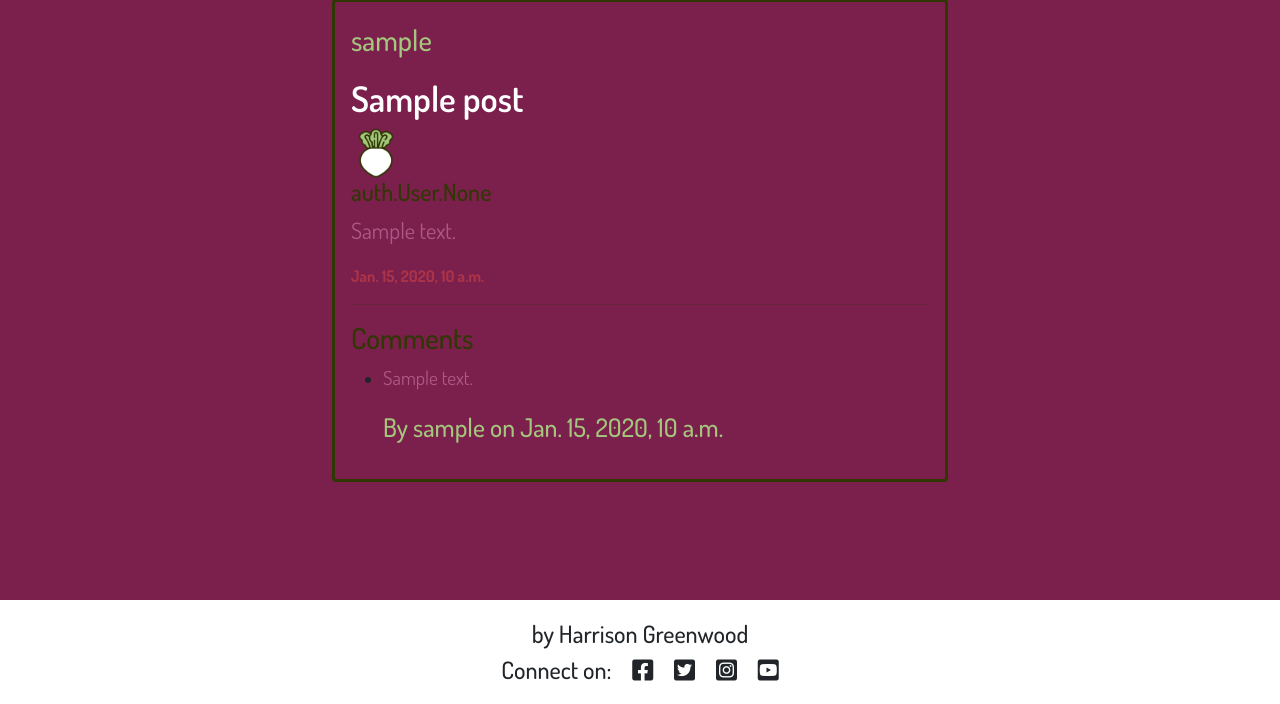
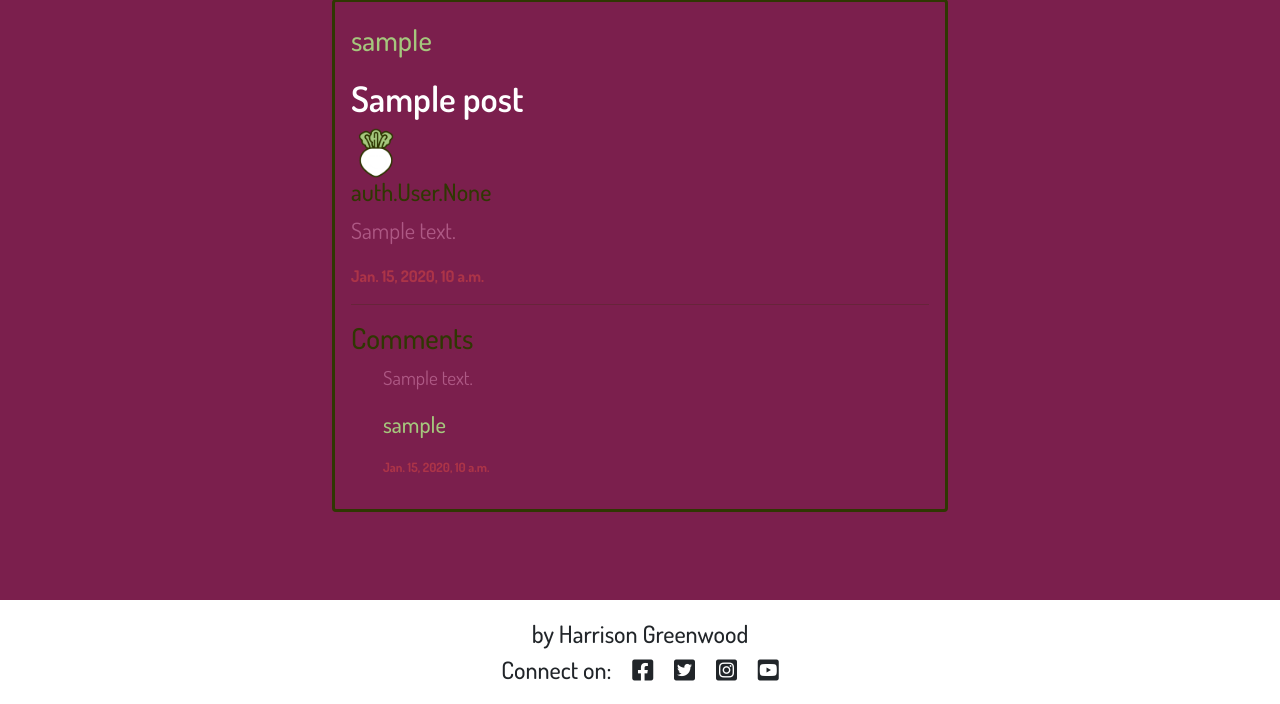
Before and after one commit to Harrisong5/Final-Project, a Django app: page / in a window 1280 px wide. Shown: the part 96-800 px from the top of the page. Run offline with Django 5.2, Linux system fonts and the light colour scheme; tables that the repository leaves empty hold one stand-in row (values such as "Sample post").

Commit message:
comments list styling

```diff
--- a/forum/templates/forum/index.html
+++ b/forum/templates/forum/index.html
@@ -30,7 +30,8 @@
                             {% for comment in post.comments.all %}
                             <li>
                                 <p class="comments-body">{{ comment.commentBody }}</p>
-                                <p class="comments-author">By {{ comment.commentAuthor }} on {{ comment.commentDate }}</p>
+                                <p class="comments-author">{{ comment.commentAuthor }}</p>
+                                <p class="comments-date">{{ comment.commentDate }}</p>
                             </li>
                             {% empty %}
                             <li class="comments-body">No comments yet.</li>
--- a/static/css/style.css
+++ b/static/css/style.css
@@ -89,6 +89,13 @@ hr {
     color: #2F3702;
     font-size: 1.8rem;
 }
+ul {
+    list-style-type: none;
+
+}
+.comments-list {
+    background-color: antiquewhite;
+}
 .comments-body {
     font-family: Dosis, sans-serif;
     color: #AE5985;
@@ -97,8 +104,15 @@ hr {
 }
 .comments-author{
     color: #A5C77D;
-    font-size: 1.6rem;
+    font-size: 1.4rem;
 }
+.comments-date{
+    color: #AC3448;
+    font-weight: bold;
+    font-size: 0.8rem;
+
+}
+
 .masthead {
     margin-top: 10px;
     overflow: hidden;
```
